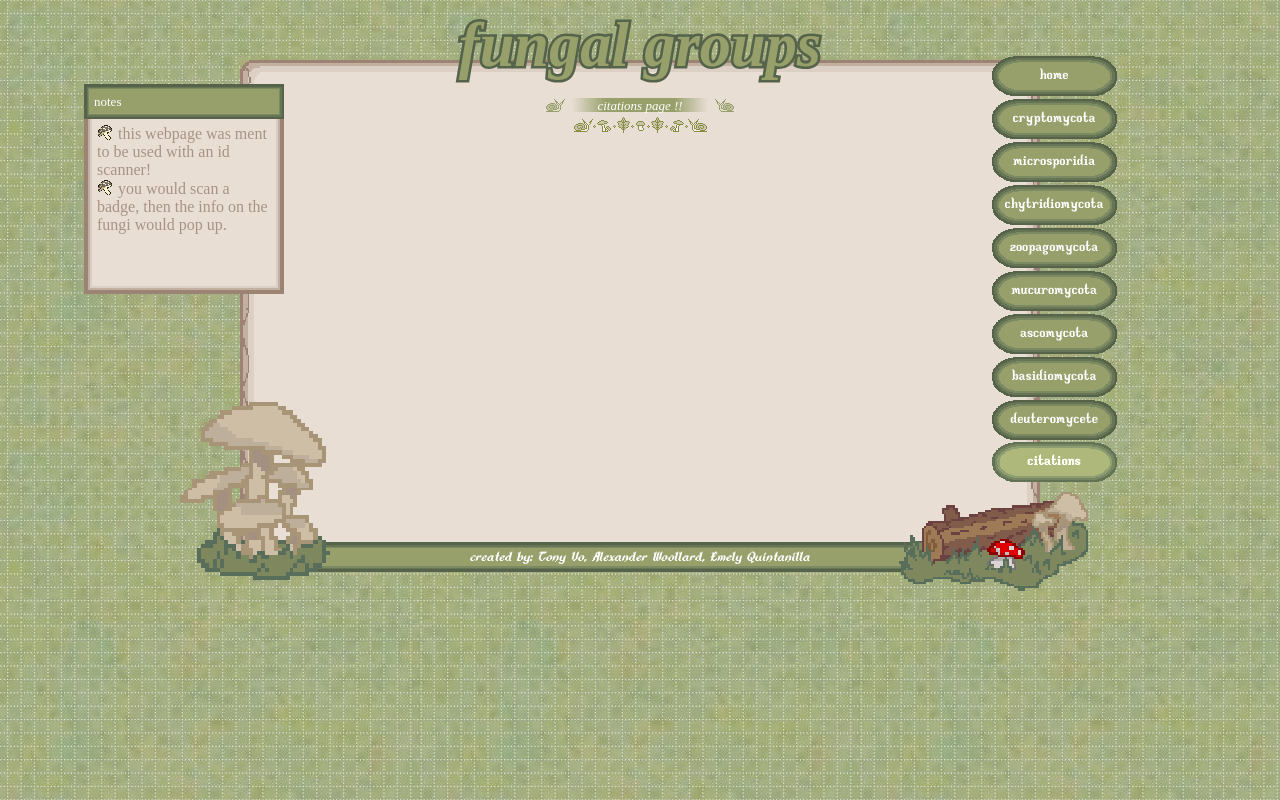
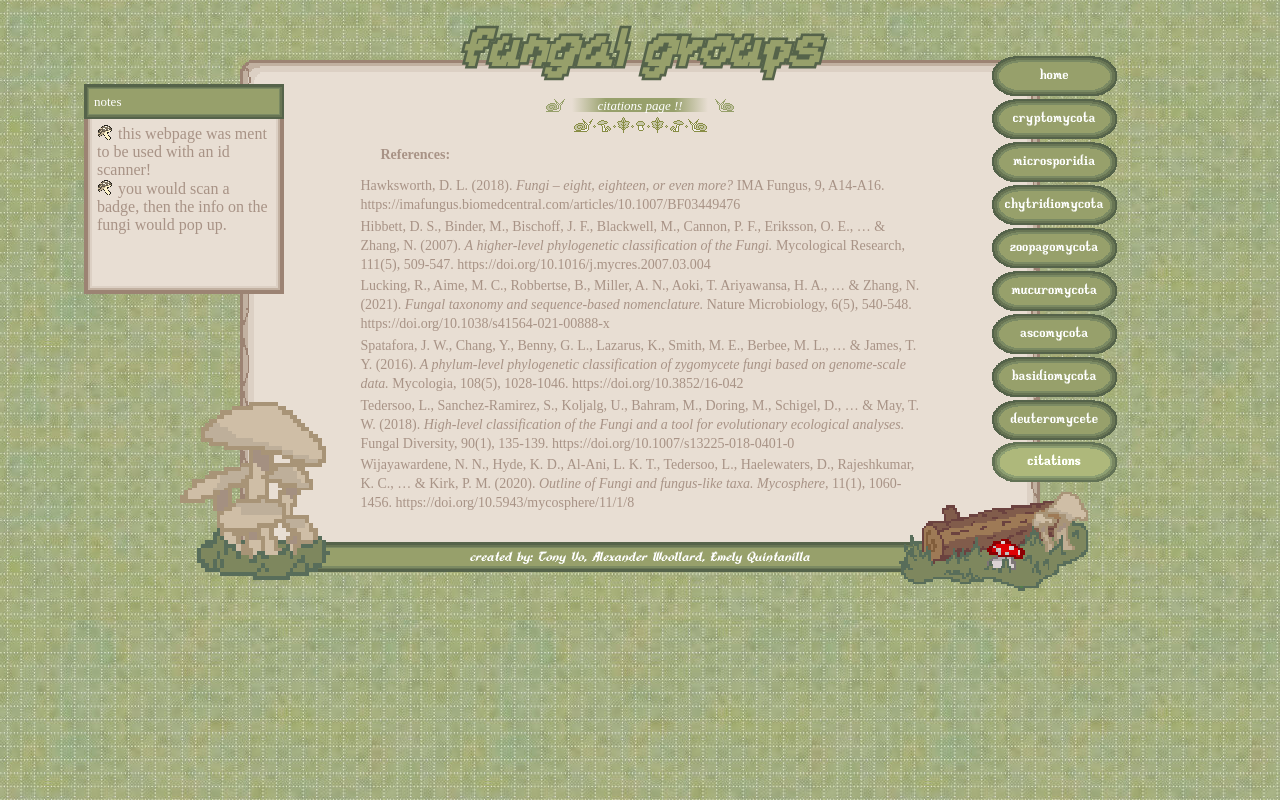
Before and after one commit to tony-vo-acc/biology, a plain HTML site: page index.html in a window 1280 px wide. Both pictures are taken after a click on the link "citations". Drawn offline with Linux system fonts and the light colour scheme; a web font is replaced by a local one.

Commit message:
font add

```diff
--- a/index.html
+++ b/index.html
@@ -465,6 +465,30 @@
           </div>
         </div>
       </div>
+      <div class="page" id="citations">
+        <p class="page-intro">
+          <b>References:</b>
+        </p>
+        <ul class="text-block">
+          <li>Hawksworth, D. L. (2018). <i>Fungi – eight, eighteen, or even more?</i> IMA Fungus, 9, A14-A16.
+            https://imafungus.biomedcentral.com/articles/10.1007/BF03449476</li>
+          <li>Hibbett, D. S., Binder, M., Bischoff, J. F., Blackwell, M., Cannon, P. F., Eriksson, O. E., … & Zhang, N.
+            (2007). <i>A higher-level phylogenetic classification of the Fungi.</i> Mycological Research, 111(5),
+            509-547. https://doi.org/10.1016/j.mycres.2007.03.004</li>
+          <li>Lucking, R., Aime, M. C., Robbertse, B., Miller, A. N., Aoki, T. Ariyawansa, H. A., … & Zhang, N.
+            (2021).<i> Fungal taxonomy and sequence-based nomenclature.</i> Nature Microbiology, 6(5), 540-548.
+            https://doi.org/10.1038/s41564-021-00888-x</li>
+          <li>Spatafora, J. W., Chang, Y., Benny, G. L., Lazarus, K., Smith, M. E., Berbee, M. L., … & James, T. Y.
+            (2016).<i> A phylum-level phylogenetic classification of zygomycete fungi based on genome-scale data.</i>
+            Mycologia, 108(5), 1028-1046. https://doi.org/10.3852/16-042</li>
+          <li>Tedersoo, L., Sanchez-Ramirez, S., Koljalg, U., Bahram, M., Doring, M., Schigel, D., … & May, T. W.
+            (2018). <i>High-level classification of the Fungi and a tool for evolutionary ecological analyses.</i>
+            Fungal Diversity, 90(1), 135-139. https://doi.org/10.1007/s13225-018-0401-0</li>
+          <li>Wijayawardene, N. N., Hyde, K. D., Al-Ani, L. K. T., Tedersoo, L., Haelewaters, D., Rajeshkumar, K. C., …
+            & Kirk, P. M. (2020). <i>Outline of Fungi and fungus-like taxa. Mycosphere,</i> 11(1), 1060-1456.
+            https://doi.org/10.5943/mycosphere/11/1/8</li>
+        </ul>
+      </div>
     </div>
     <div class="credits-container">
       <p class="credits">created by: Tony Vo, Alexander Woollard, Emely Quintanilla</p>
--- a/style.css
+++ b/style.css
@@ -17,6 +17,14 @@
 @font-face {
   font-family: "MS Gothic";
   src: url("fonts/MS-Gothic.woff") format("woff");
+  font-weight: 400;
+  font-style: normal;
+  font-display: swap;
+}
+
+@font-face {
+  font-family: "gibberesque";
+  src: url("fonts/Gibberesque.woff") format("woff");
   font-weight: 400;
   font-style: normal;
   font-display: swap;
```
Also changed, not shown: fonts/Gibberesque.woff (added).
